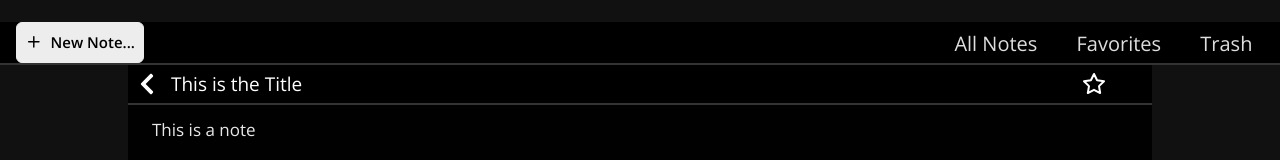
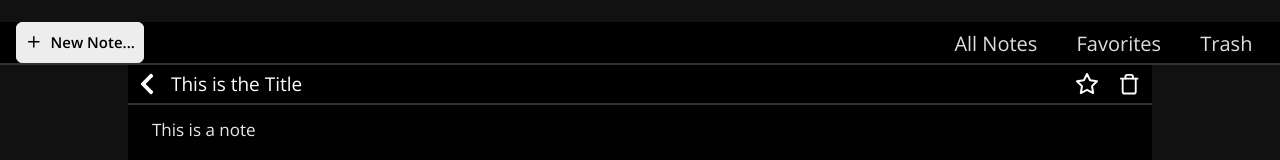
Before and after one commit to fistty/notes-app, a React (Vite) app: page /new in a window 1280 px wide. Shown: the part 122-282 px from the top of the page. Built offline with nearby package versions, Linux system fonts and the light colour scheme.

Commit message:
Update NewNoteForm.jsx

```diff
--- a/src/pages/NewNoteForm.jsx
+++ b/src/pages/NewNoteForm.jsx
@@ -13,7 +13,7 @@ function NewNoteForm() {
 	const [noteText, setNoteText] = useState("This is a note ");
 	const [isFavorite, setIsFavorite] = useState(false);
 
-	const { setNotes, setPath, refresh, setRefresh } = useNoteContext();
+	const { setNotes, setPath } = useNoteContext();
 	const navigate = useNavigate();
 
 	const handleBackButton = (e) => {
@@ -33,7 +33,6 @@ function NewNoteForm() {
 				temp.unshift(newNoteObj);
 				return temp;
 			});
-			setRefresh(!refresh);
 			console.log(newNoteObj);
 		}
 
@@ -68,8 +67,8 @@ function NewNoteForm() {
 							className={isFavorite === true ? "favorite-svg active" : "favorite-svg"}
 						/>
 					</button>
-					<button onClick={handleButton} className="delete-button buttons">
-						<FiTrash size="1.4rem" className="delete-svg" title="Delete note" />
+					<button onClick={handleButton} className="trash-button buttons">
+						<FiTrash size="1.4rem" className="trash-svg" title="Delete note" />
 					</button>
 				</div>
 				<NoteText noteText={noteText} setNoteText={setNoteText} />
```
